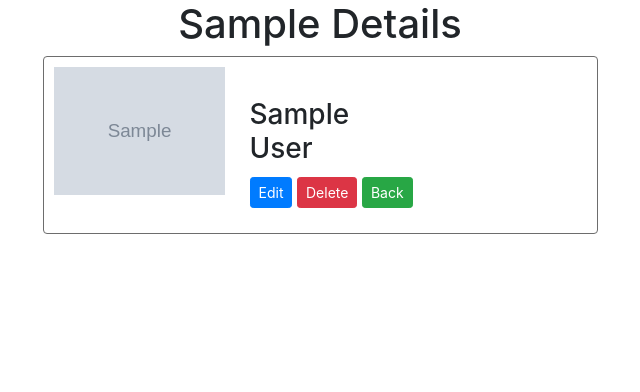
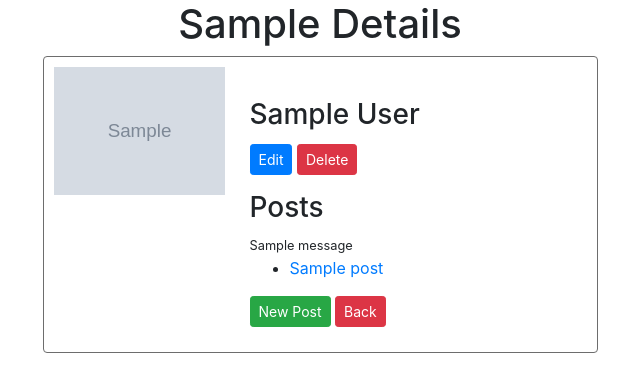
Before and after one commit to ld-amaya/blogly, a Flask app: page /users/1 in a window 1280 px wide. Shown: the top 392 px of the page, without its empty margins (320-960 px from the left). Run offline with Flask 2, Linux system fonts and the light colour scheme; tables that the repository leaves empty hold one stand-in row (values such as "Sample post"); grey boxes marked "Sample" are stand-in pictures; one stand-in notice (Sample message) is shown; parts of the project's set-up code (start-up, migrations or seed data) failed here and were passed over; some libraries are stand-ins or nearby versions.

Commit message:
add user_details.html about user info with delete buttons

```diff
--- a/templates/user_details.html
+++ b/templates/user_details.html
@@ -1,4 +1,5 @@
 {% extends "base.html" %}
+<link rel="stylesheet" href="./static/app.css">
 {% block title %} Add new user {% endblock %}
 
 {% block content %}
@@ -11,13 +12,27 @@
             <div class="col-md-8">
                 <div class="card-body user_details">
                     <div class="card-title">
-                        <h3> {{user.first_name}} <br/> {{user.last_name}}</h3>
+                        <h3> {{user.first_name}} {{user.last_name}}</h3>
                     </div>
                     <div class="card-text">
                         <form>
                             <button formaction="/users/{{user.id}}/edit" formethod="GET" class="btn btn-primary btn-sm">Edit</button>
                             <button formaction="/users/{{user.id}}/delete" formmethod="POST" class = "btn btn-danger btn-sm">Delete</button>
-                            <a href="/" class ="btn btn-success btn-sm">Back</a>
+                            <h3 class ="mt-3">Posts</h3>
+                            {% with messages = get_flashed_messages(with_categories=true) %}
+                            {% if messages %}
+                            {% for category, msg in messages %}
+                            <small class='{{category}}'>{{msg}}</small>
+                            {% endfor %}
+                            {% endif %}
+                            {% endwith %}
+                            <ul>
+                                {% for post in user.post %}
+                                    <li> <a href="/posts/{{post.id}}"> {{post.title}} </a></li>
+                                {% endfor %}
+                            </ul>
+                            <a href="/users/{{user.id}}/posts/new" class ="btn btn-success btn-sm">New Post</a>
+                            <a href="/" class ="btn btn-danger btn-sm">Back</a>
                         </form>
                     </div>
                 </div>
```
